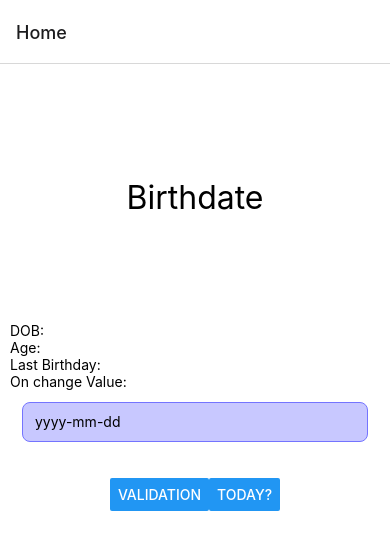
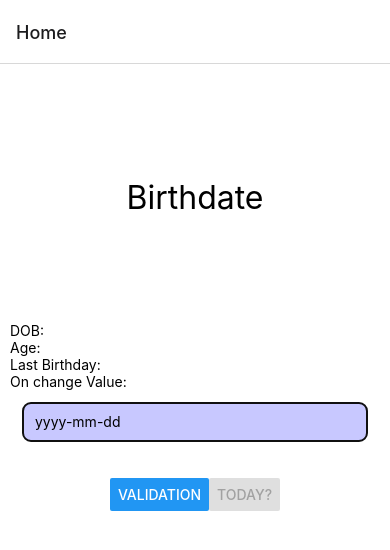
Before and after one commit to pandarv/ReactNative-UoA-Assignment, a React Native app in the folder EXSM3956_Assignment/: screen /Home in a window 390 px wide. Shown: the top 550 px of the page. Built offline with nearby package versions, Linux system fonts and the light colour scheme.

Commit message:
Added focused feature to input and some button disable

```diff
--- a/EXSM3956_Assignment/components/BirthdayInputVal.js
+++ b/EXSM3956_Assignment/components/BirthdayInputVal.js
@@ -1,4 +1,4 @@
-import React, { useState } from "react";
+import React, { useState, useEffect, useRef } from "react";
 import { SafeAreaView, StyleSheet, Text, View, TextInput, Button } from "react-native";
 import { NavigationContainer } from "@react-navigation/native";
 // import { stringifyValueWithProperty } from "react-native-web/dist/cjs/exports/StyleSheet/compiler";
@@ -10,20 +10,26 @@ export default function BirthdayInputVal({ navigation }) {
     const [error, setError] = React.useState("");
     const [age, setAge] = React.useState("");
     const [birthday, setBirthday] = React.useState("");
-    const [toggle, setToggle] = React.useState(false);
+    const [toggle, setToggle] = React.useState(true);
+    const inputFocus = useRef(null);
 
+    useEffect(() => {
+        inputFocus.current.focus();
+    }, []);
     const onClickValidate = () => {
         if (inputDateValue.length < 10) {
             setError("Please fillout yyyy-mm-dd");
+            setToggle(true);
         } else {
             const newDate = dateDisplay(inputDateValue).toDateString();
             const years = new Date().getFullYear() - new Date(newDate).getFullYear();
-            // console.log(newDate);
             if (newDate == "Invalid Date") {
                 // setToggle(false);
                 setError("Invalid Date. Please Enter correct date.");
+                setToggle(true);
             } else if (new Date(newDate) > new Date()) {
                 setError("You are not Born Yet");
+                setToggle(true);
                 // setToggle(false);
                 // } else if ((new Date(newDate).getMonth() && new Date(newDate).getDate()) > (new Date().getMonth() && new Date().getDate())) {
                 //     console.log("Here: " + years);
@@ -47,7 +53,7 @@ export default function BirthdayInputVal({ navigation }) {
                 );
                 setAge(`Year: ${Math.floor(yearsOld)}`);
                 setValue(newDate);
-                setToggle((prev) => !prev);
+                setToggle(false);
             }
         }
         onChangeInputDateVal("");
@@ -92,6 +98,7 @@ export default function BirthdayInputVal({ navigation }) {
                 <Text>Last Birthday: {birthday}</Text>
                 <Text>On change Value: {inputDateValue}</Text>
                 <TextInput
+                    ref={inputFocus}
                     style={styles.input}
                     value={inputDateValue}
                     onChangeText={(newText) => onChangeInputDateVal(dateFormater(newText))}
```
